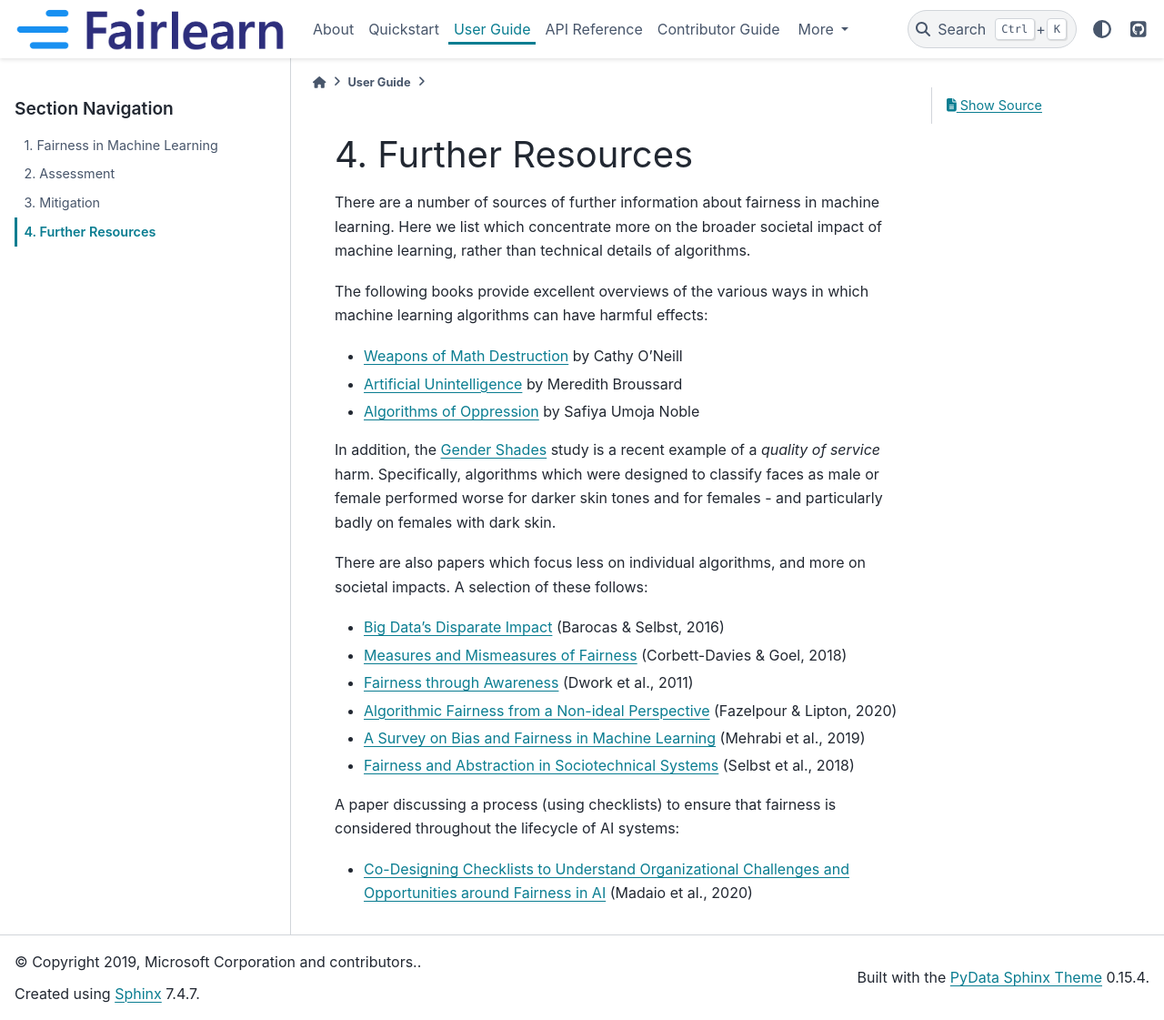
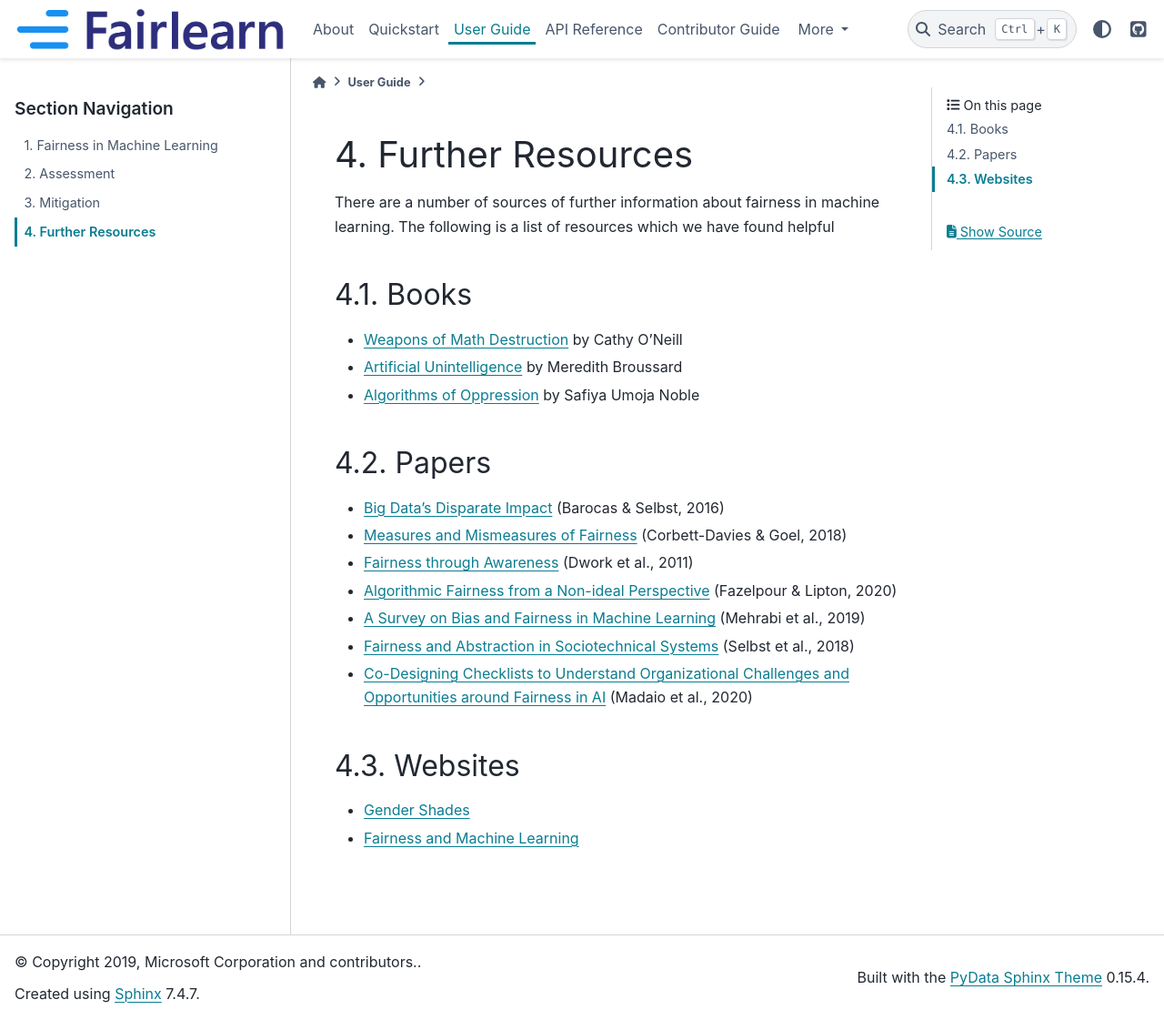
Before and after one commit to fairlearn/fairlearn, a Sphinx documentation site: the page built from docs/user_guide/further_resources.rst, in a window 1280 px wide and 1121 px high. Shown: the whole window at 91% size. Built offline with Sphinx 7.4.7 and the PyData theme 0.15.4, drawn with Linux system fonts in a browser that asks for light colours; pages that are not in the unit, such as notebooks, are missing from menus.

Commit message:
Changes as suggested by Miro
Signed-off-by: Richard Edgar <riedgar@microsoft.com>

```diff
--- a/docs/user_guide/further_resources.rst
+++ b/docs/user_guide/further_resources.rst
@@ -4,23 +4,17 @@ Further Resources
 =================
 
 There are a number of sources of further information about fairness in machine learning.
-Here we list which concentrate more on the broader societal impact of machine learning,
-rather than technical details of algorithms.
+The following is a list of resources which we have found helpful
 
-The following books provide excellent overviews of the various ways in which machine
-learning algorithms can have harmful effects:
+Books
+-----
 
 - `Weapons of Math Destruction <https://weaponsofmathdestructionbook.com/>`_ by Cathy O'Neill
 - `Artificial Unintelligence <https://mitpress.mit.edu/books/artificial-unintelligence>`_ by Meredith Broussard
 - `Algorithms of Oppression <https://nyupress.org/9781479837243/algorithms-of-oppression/>`_ by Safiya Umoja Noble
 
-In addition, the `Gender Shades <http://gendershades.org/>`_ study is a recent example of a
-*quality of service* harm. Specifically, algorithms which were designed to classify faces as male or
-female performed worse for darker skin tones and for females - and particularly badly on
-females with dark skin.
-
-There are also papers which focus less on individual algorithms, and more on societal impacts.
-A selection of these follows:
+Papers
+------
 
 - `Big Data's Disparate Impact <https://papers.ssrn.com/sol3/papers.cfm?abstract_id=2477899##>`_ (Barocas & Selbst, 2016)
 - `Measures and Mismeasures of Fairness <https://5harad.com/papers/fair-ml.pdf>`_ (Corbett-Davies & Goel, 2018)
@@ -28,8 +22,10 @@ A selection of these follows:
 - `Algorithmic Fairness from a Non-ideal Perspective <http://zacklipton.com/media/papers/fairness-non-ideal-fazelpour-lipton-2020.pdf>`_ (Fazelpour & Lipton, 2020)
 - `A Survey on Bias and Fairness in Machine Learning <https://arxiv.org/abs/1908.09635>`_ (Mehrabi et al., 2019)
 - `Fairness and Abstraction in Sociotechnical Systems <https://papers.ssrn.com/sol3/papers.cfm?abstract_id=3265913>`_ (Selbst et al., 2018)
+- `Co-Designing Checklists to Understand Organizational Challenges and Opportunities around Fairness in AI <https://dl.acm.org/doi/abs/10.1145/3313831.3376445>`_ (Madaio et al., 2020)
 
-A paper discussing a process (using checklists) to ensure that fairness is considered
-throughout the lifecycle of AI systems:
+Websites
+--------
 
-- `Co-Designing Checklists to Understand Organizational Challenges and Opportunities around Fairness in AI <https://dl.acm.org/doi/abs/10.1145/3313831.3376445>`_ (Madaio et al., 2020)
+- `Gender Shades <http://gendershades.org/>`_
+- `Fairness and Machine Learning <https://fairmlbook.org/>`_
```
